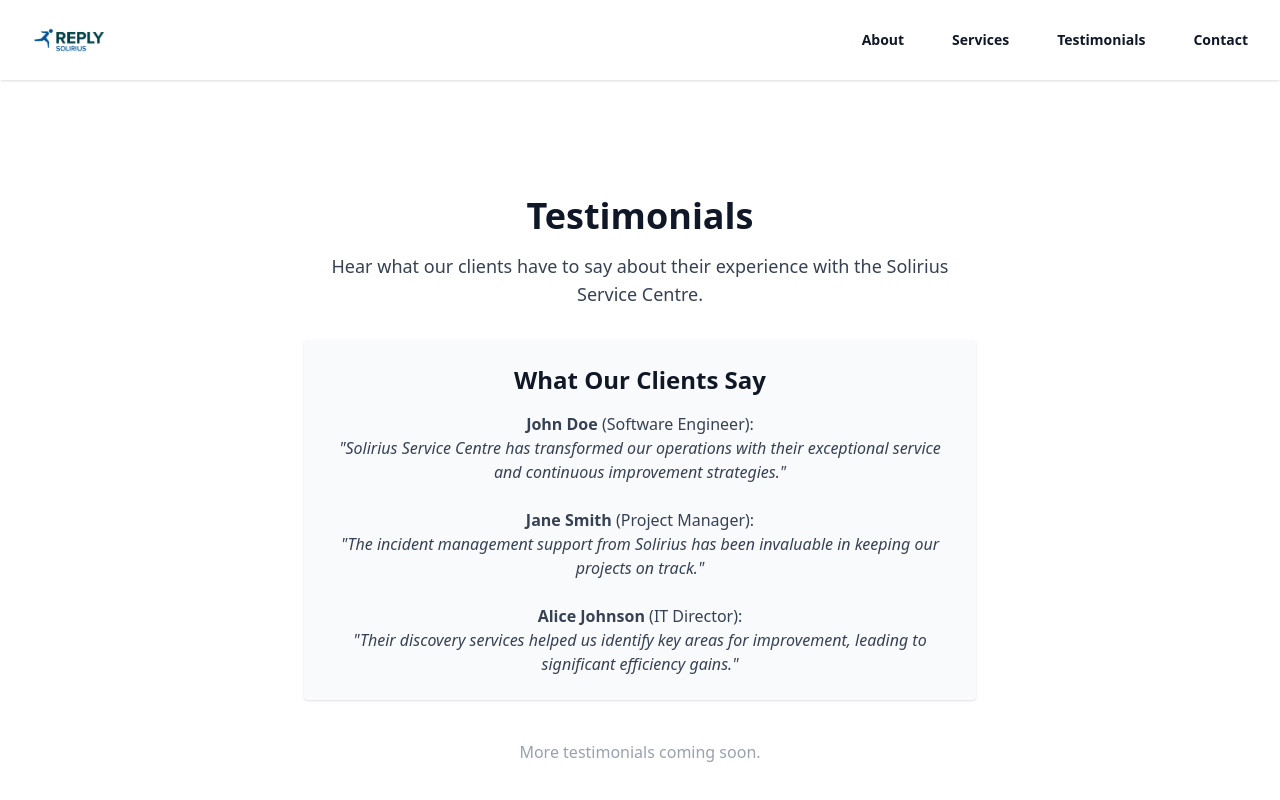
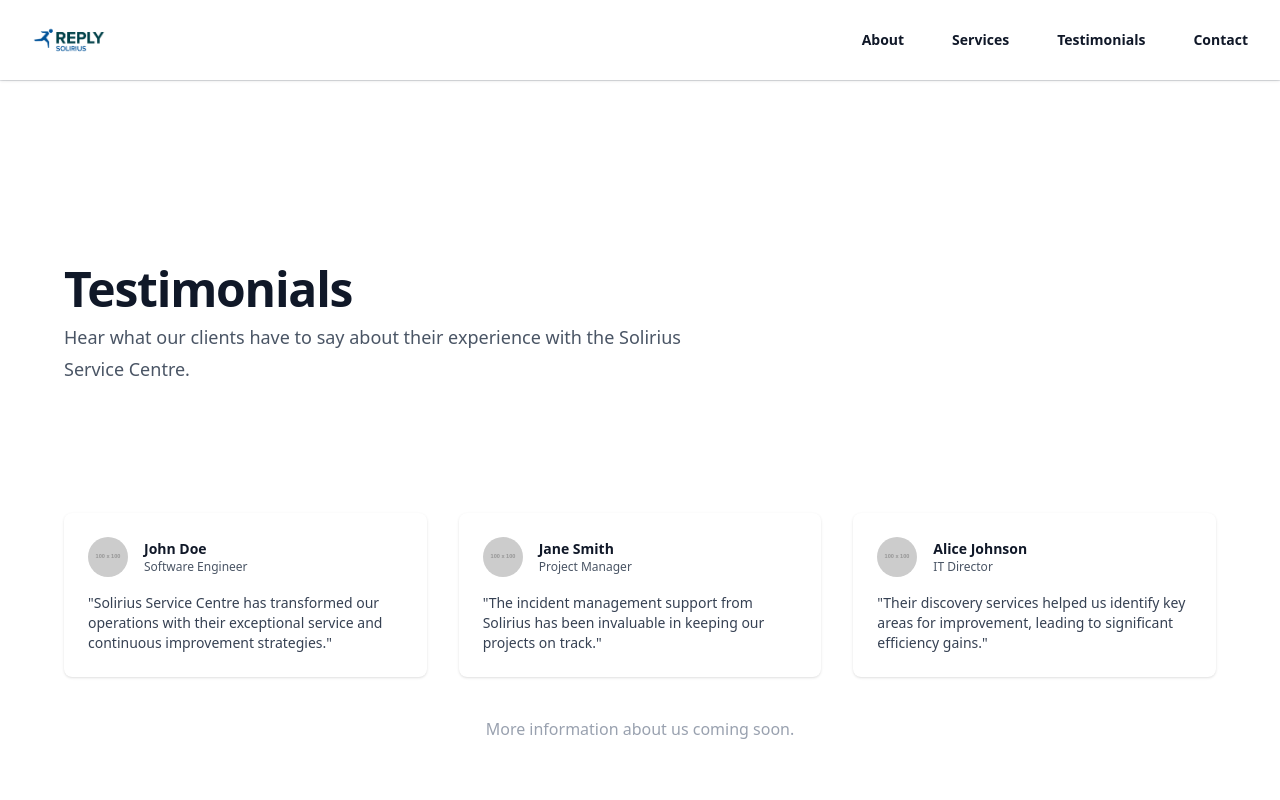
Before and after one commit to lambley/solirius-spa-poc, a Next.js app: page /testimonials in a window 1280 px wide. Shown: the top 800 px of the page. Built offline with nearby package versions, Linux system fonts and the light colour scheme.

Commit message:
Refactor About, Services, and Testimonials components to use SectionProps type and update showLinkToPage prop; add additional content placeholder

```diff
--- a/app/about/page.tsx
+++ b/app/about/page.tsx
@@ -13,7 +13,7 @@ export default function AboutPage() {
 
   return (
     <div className="min-h-dvh h-min relative isolate px-6 pt-14 lg:px-8 border-t border-gray-200">
-      <About showLinkToPage={true} children={additionalContent()} />
+      <About showLinkToPage={false} children={additionalContent()} />
     </div>
   );
 }
--- a/app/services/page.tsx
+++ b/app/services/page.tsx
@@ -1,30 +1,19 @@
-import { sections } from "@/content/sections";
+"use client";
+
+import Services from "@/components/sections/services";
 
 export default function ServicesPage() {
-  const services = sections.services;
+  const additionalContent = () => {
+    return (
+      <p className="mt-10 text-gray-400 text-center">
+        More information about our services coming soon.
+      </p>
+    );
+  };
 
   return (
-    <main className="min-h-dvh flex flex-col items-center justify-center bg-white px-6 py-24">
-      <div className="max-w-2xl text-center">
-        <h1 className="text-4xl font-bold text-gray-900 mb-4">
-          {services.title}
-        </h1>
-        <p className="text-lg text-gray-700 mb-8">{services.description}</p>
-        <div className="bg-gray-50 rounded p-6 shadow">
-          <h2 className="text-2xl font-semibold text-gray-900 mb-4">
-            Our Services
-          </h2>
-          <ul className="space-y-4">
-            {services.items.map((service) => (
-              <li key={service.id} className="text-gray-700">
-                <span className="font-semibold">{service.title}:</span>{" "}
-                {service.description}
-              </li>
-            ))}
-          </ul>
-        </div>
-        <p className="mt-10 text-gray-400">More information coming soon.</p>
-      </div>
-    </main>
+    <div className="min-h-dvh h-min relative isolate px-6 pt-14 lg:px-8 border-t border-gray-200">
+      <Services showLinkToPage={false} children={additionalContent()} />
+    </div>
   );
 }
--- a/app/testimonials/page.tsx
+++ b/app/testimonials/page.tsx
@@ -1,32 +1,23 @@
-import { sections } from "@/content/sections";
+"use client";
 
-export default function TestimonialsPage() {
-  const testimonials = sections.testimonials;
+import { Testimonials } from "@/components/sections";
+
+export default function TestimonialPage() {
+  const additionalContent = () => {
+    return (
+      <p className="mt-10 text-gray-400 text-center">
+        More information about us coming soon.
+      </p>
+    );
+  };
 
   return (
-    <main className="min-h-dvh flex flex-col items-center justify-center bg-white px-6 py-24">
-      <div className="max-w-2xl text-center">
-        <h1 className="text-4xl font-bold text-gray-900 mb-4">
-          {testimonials.title}
-        </h1>
-        <p className="text-lg text-gray-700 mb-8">{testimonials.description}</p>
-        <div className="bg-gray-50 rounded p-6 shadow">
-          <h2 className="text-2xl font-semibold text-gray-900 mb-4">
-            What Our Clients Say
-          </h2>
-          <ul className="space-y-6">
-            {testimonials.items.map((testimonial) => (
-              <li key={testimonial.id} className="text-gray-700">
-                <span className="font-semibold">{testimonial.name}</span> (
-                {testimonial.role}):
-                <br />
-                <span className="italic">"{testimonial.testimonial}"</span>
-              </li>
-            ))}
-          </ul>
-        </div>
-        <p className="mt-10 text-gray-400">More testimonials coming soon.</p>
-      </div>
-    </main>
+    <div className="min-h-dvh h-min relative isolate px-6 pt-14 lg:px-8 border-t border-gray-200">
+      <Testimonials
+        showLinkToPage={false}
+        showToolsSection={false}
+        children={additionalContent()}
+      />
+    </div>
   );
 }
--- a/components/sections/about.tsx
+++ b/components/sections/about.tsx
@@ -1,13 +1,11 @@
 import Image from "next/image";
 import { sections } from "@/content/sections";
-import { ReactNode } from "react";
+import { SectionProps } from "@/types/components";
 
-type AboutProps = {
-  showLinkToPage?: boolean;
-  children?: ReactNode;
-};
-
-export default function About({ showLinkToPage, children }: AboutProps) {
+export default function About({
+  showLinkToPage = true,
+  children,
+}: SectionProps) {
   const renderAboutContent = () => {
     // text on the left, image on the right
     // on mobile, image on top, text below
@@ -20,7 +18,7 @@ export default function About({ showLinkToPage, children }: AboutProps) {
           <p className="mt-4 text-gray-600">
             {sections.about.content.description}
           </p>
-          {sections.about.linkToPage && !showLinkToPage && (
+          {sections.about.linkToPage && showLinkToPage && (
             <div className="mt-10 text-center">
               <a
                 href={sections.about.linkToPage.href}
--- a/components/sections/services.tsx
+++ b/components/sections/services.tsx
@@ -1,7 +1,11 @@
 import Image from "next/image";
 import { sections, services } from "@/content/sections";
+import { SectionProps } from "@/types/components";
 
-export default function Services() {
+export default function Services({
+  showLinkToPage = true,
+  children,
+}: SectionProps) {
   const renderServices = () => {
     return services.map((service) => (
       <article
@@ -70,8 +74,9 @@ export default function Services() {
         <div className="mx-auto mt-10 grid max-w-2xl grid-cols-1 gap-x-8 gap-y-16 pt-10 sm:mt-16 sm:pt-16 lg:mx-0 lg:max-w-none lg:grid-cols-3">
           {renderServices()}
         </div>
-        {renderServicesLink()}
+        {sections.services.linkToPage && showLinkToPage && renderServicesLink()}
       </div>
+      {children && <div className="mx-auto mt-10 max-w-2xl">{children}</div>}
     </div>
   );
 }
--- a/components/sections/testimonials.tsx
+++ b/components/sections/testimonials.tsx
@@ -1,8 +1,13 @@
 import Image from "next/image";
 import React from "react";
 import { sections, testimonials, tools } from "@/content/sections";
+import { SectionProps } from "@/types/components";
 
-export default function Testimonials() {
+export default function Testimonials({
+  showLinkToPage = true,
+  showToolsSection = true,
+  children,
+}: SectionProps) {
   const renderTestimonials = () => {
     return (
       <div className="mx-auto mt-10 grid max-w-2xl grid-cols-1 gap-x-8 gap-y-16 pt-10 sm:mt-16 sm:pt-16 lg:mx-0 lg:max-w-none lg:grid-cols-3">
@@ -94,8 +99,14 @@ export default function Testimonials() {
           </p>
         </div>
         {renderTestimonials()}
-        {renderTestimonialsLink()}
-        {renderTools()}
+        {sections.about.linkToPage &&
+          showLinkToPage &&
+          renderTestimonialsLink()}
+        {children && <div className="mx-auto mt-10 max-w-2xl">{children}</div>}
+        {showToolsSection &&
+          sections.tools &&
+          sections.tools.title &&
+          renderTools()}
       </div>
     </div>
   );
--- /dev/null
+++ b/types/components.tsx
@@ -0,0 +1,5 @@
+export type SectionProps = {
+  showLinkToPage?: boolean;
+  showToolsSection?: boolean;
+  children?: React.ReactNode;
+};
```
